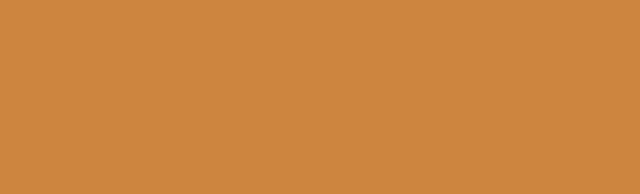
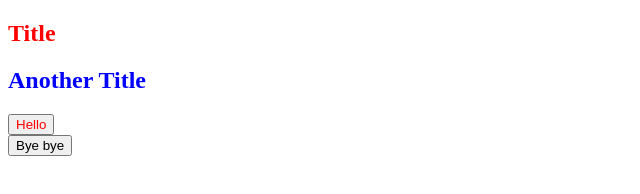
Before and after one commit to Seongmin-L-Cho/flex-css-practice, a website: page index.html in a window 1280 px wide. Shown: the whole page, without its empty margins (0-640 px from the left). Drawn offline with Linux system fonts and the light colour scheme.

Commit message:
nesting and variables

```diff
--- a/index.html
+++ b/index.html
@@ -6,5 +6,12 @@
     <link rel="stylesheet" href="dest/css/styles.css" />
     <title>(S)CSS Masterclass</title>
   </head>
-  <body></body>
+  <body>
+    <h2>Title</h2>
+    <div class="box">
+      <h2>Another Title</h2>
+      <button>Hello</button>
+    </div>
+    <button>Bye bye</button>
+  </body>
 </html>
--- /dev/null
+++ b/src/scss/_potato.scss
@@ -0,0 +1,3 @@
+// _XXX에서 '_'가 css로 변하면 안되는 파일임을 의미. c
+$bg: red;
+$title: 32px;
--- a/src/scss/styles.scss
+++ b/src/scss/styles.scss
@@ -1,6 +1,26 @@
-body {
-  background: peru;
-  a {
+@import "_potato";
+
+h2 {
+  color: $bg;
+}
+
+// .box h2 {
+//   color: blue;
+// } 이게 하단으로 바뀐다
+
+.box {
+  margin-top: 20px;
+  &:hover {
+    background-color: green;
+  }
+  h2 {
+    // nesting
     color: blue;
+    &:hover {
+      color: red;
+    }
+  }
+  button {
+    color: red;
   }
 }
```
Also changed, not shown: dest/css/styles.css.
